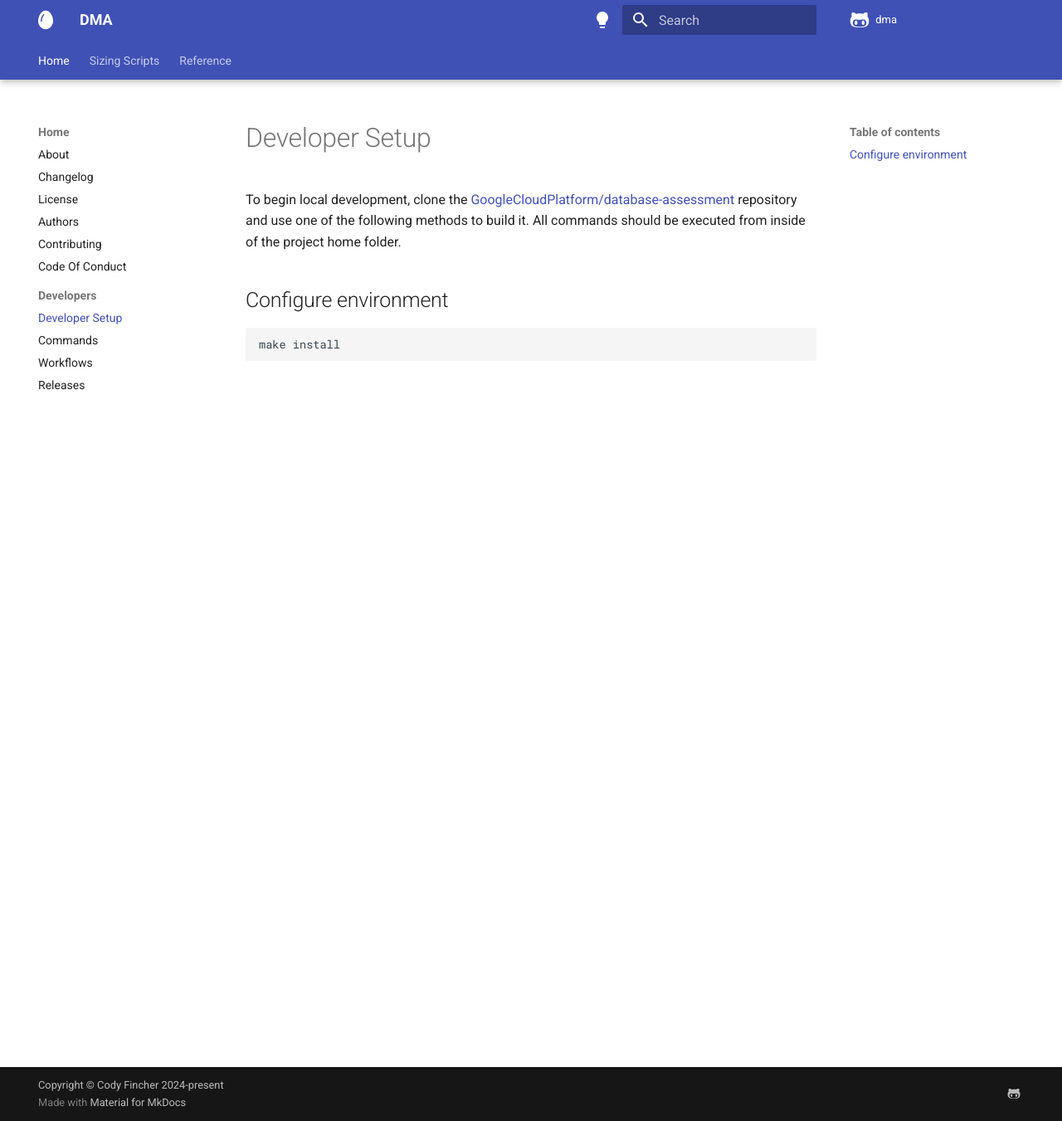
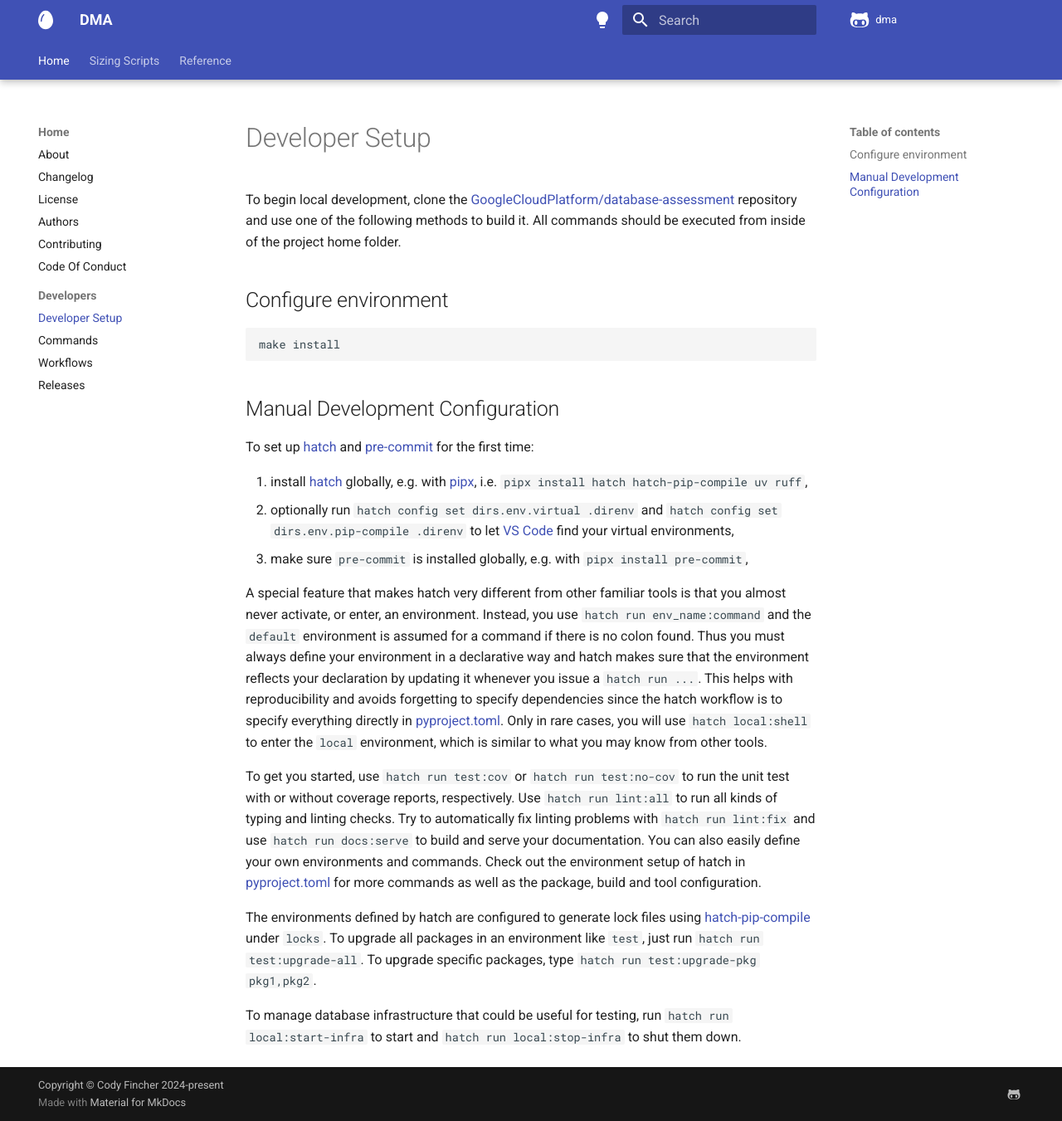
Before and after one commit to GoogleCloudPlatform/database-assessment, an MkDocs documentation site: the page built from docs/developer_guide/developer_setup.md, in a window 1280 px wide and 1351 px high. Shown: the whole window at 83% size. Built offline with MkDocs 1.6.1 and Material for MkDocs 9.7.7, drawn with Linux system fonts in a browser that asks for light colours; comment, search, counter and statistics services are not loaded; the version menu is left out.

````diff
--- a/docs/developer_guide/developer_setup.md
+++ b/docs/developer_guide/developer_setup.md
@@ -7,3 +7,38 @@ To begin local development, clone the [GoogleCloudPlatform/database-assessment](
 ```bash
 make install
 ```
+
+## Manual Development Configuration
+
+To set up [hatch] and [pre-commit] for the first time:
+
+1. install [hatch] globally, e.g. with [pipx], i.e. `pipx install hatch hatch-pip-compile uv ruff`,
+2. optionally run `hatch config set dirs.env.virtual .direnv` and `hatch config set dirs.env.pip-compile .direnv`
+   to let [VS Code] find your virtual environments,
+3. make sure `pre-commit` is installed globally, e.g. with `pipx install pre-commit`,
+
+A special feature that makes hatch very different from other familiar tools is that you almost never
+activate, or enter, an environment. Instead, you use `hatch run env_name:command` and the `default` environment
+is assumed for a command if there is no colon found. Thus you must always define your environment in a declarative
+way and hatch makes sure that the environment reflects your declaration by updating it whenever you issue
+a `hatch run ...`. This helps with reproducibility and avoids forgetting to specify dependencies since the
+hatch workflow is to specify everything directly in [pyproject.toml](pyproject.toml). Only in rare cases, you
+will use `hatch local:shell` to enter the `local` environment, which is similar to what you may know from other tools.
+
+To get you started, use `hatch run test:cov` or `hatch run test:no-cov` to run the unit test with or without coverage reports,
+respectively. Use `hatch run lint:all` to run all kinds of typing and linting checks. Try to automatically fix linting
+problems with `hatch run lint:fix` and use `hatch run docs:serve` to build and serve your documentation.
+You can also easily define your own environments and commands. Check out the environment setup of hatch
+in [pyproject.toml](pyproject.toml) for more commands as well as the package, build and tool configuration.
+
+The environments defined by hatch are configured to generate lock files using [hatch-pip-compile] under `locks`.
+To upgrade all packages in an environment like `test`, just run `hatch run test:upgrade-all`. To upgrade specific
+packages, type `hatch run test:upgrade-pkg pkg1,pkg2`.
+
+To manage database infrastructure that could be useful for testing, run `hatch run local:start-infra` to start and `hatch run local:stop-infra` to shut them down.
+
+[pipx]: https://pypa.github.io/pipx/
+[hatch]: https://hatch.pypa.io/
+[pre-commit]: https://pre-commit.com/
+[VS Code]: https://code.visualstudio.com/docs/python/environments#_where-the-extension-looks-for-environments
+[hatch-pip-compile]: https://github.com/juftin/hatch-pip-compile
````
Also changed, not shown: README.md (+11 -39 lines), docs/developer_guide/commands.md (+6 -2 lines), pyproject.toml (+26 -2 lines).
